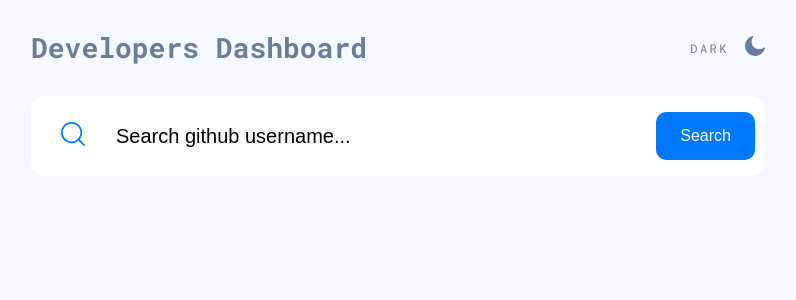
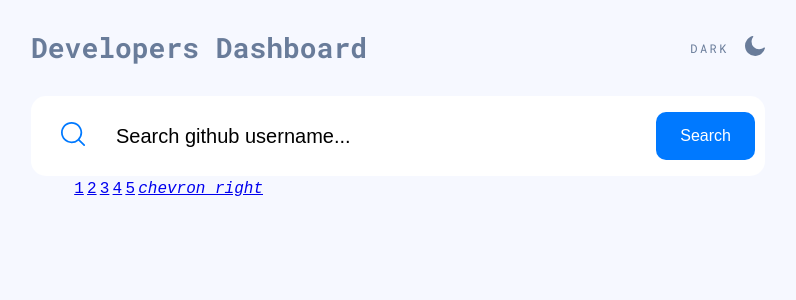
Before and after one commit to ligmanstark/dev-dashboard, a Next.js app: page / in a window 1280 px wide. Shown: the top 300 px of the page, without its empty margins (242-1038 px from the left). Built offline with nearby package versions, Linux system fonts and the light colour scheme; no server answers.

Commit message:
feat:pagination-logic

```diff
--- a/src/Layout/Header/style.tsx
+++ b/src/Layout/Header/style.tsx
@@ -4,7 +4,6 @@
 import Link from 'next/link';
 
 export const Wrapper = styled.header`
-
   background: transparent;
   height: 6rem;
   display: flex;
--- a/src/app/page.tsx
+++ b/src/app/page.tsx
@@ -5,17 +5,23 @@
 import { Footer } from '../Layout/Footer/Footer';
 import { Container } from '../styled/components';
 import { Search } from '../components/Search/Search';
+import { Pagination } from '../components/Pagination/Pagination';
 import {
   useLazyGetUserQuery,
   useLazyGetUsersQuery,
   useGetUsersQuery
 } from '../store/service/userGithubService';
-import { useDispatch } from 'react-redux';
+import { useDispatch, useSelector } from 'react-redux';
 import { setUsers } from '../store/slices/usersSlice';
 import { setUser } from '../store/slices/userSlice';
+import { setPage, setSort } from '../store/slices/pagesSlice';
+import { RootState } from '../store/store';
 const Home = () => {
   const dispatch = useDispatch();
-  const { data = [] } = useGetUsersQuery(2);
+  const prevPage = useSelector((state: RootState) => state.pagesReducer.page);
+  const prevSort = useSelector((state: RootState) => state.pagesReducer.sort);
+
+  const { data = [] } = useGetUsersQuery({ page: 1, sort: 'desc' });
   const [fetchUsers] = useLazyGetUsersQuery();
 
   const [fetchUser] = useLazyGetUserQuery();
@@ -26,22 +32,40 @@
       .then((response) => dispatch(setUser(response)));
   };
 
+  const handlePagination = (page: number, sort: string) => {
+    fetchUsers({ page: page, sort: sort })
+      .unwrap()
+      .then((response) => {
+        if (page !== prevPage) {
+          dispatch(setPage(page));
+        }
+        if (sort !== prevSort && sort !== '') {
+          dispatch(setSort(sort));
+        }
+        dispatch(setUsers(response));
+      });
+  };
+
   useEffect(() => {
     dispatch(setUsers(data));
     console.log(data);
   });
 
   return (
+    <>
       <main>
+        {/* materialize-css */}
         <GlobalStyles />
         <>
           <Header />
           <Container>
             <Search onSubmit={handleFetchUser} />
+            <Pagination/>
           </Container>
           <Footer />
         </>
       </main>
+    </>
   );
 };
 
--- /dev/null
+++ b/src/components/Pagination/Pagination.tsx
@@ -0,0 +1,32 @@
+import * as S from './style';
+export const Pagination = () => {
+  return (
+    <S.Ul>
+      <S.Li>
+        <a href="#!">
+          <i></i>
+        </a>
+      </S.Li>
+      <S.Li>
+        <a href="#!">1</a>
+      </S.Li>
+      <S.Li>
+        <a href="#!">2</a>
+      </S.Li>
+      <S.Li>
+        <a href="#!">3</a>
+      </S.Li>
+      <S.Li>
+        <a href="#!">4</a>
+      </S.Li>
+      <S.Li>
+        <a href="#!">5</a>
+      </S.Li>
+      <S.Li>
+        <a href="#!">
+          <i>chevron_right</i>
+        </a>
+      </S.Li>
+    </S.Ul>
+  );
+};
--- /dev/null
+++ b/src/components/Pagination/style.ts
@@ -0,0 +1,16 @@
+import styled from '@emotion/styled';
+
+export const Ul = styled.ul`
+  display: flex;
+  gap: 0.2rem;
+`;
+
+export const Li = styled.li`
+  list-style-type: none;
+  &:hover {
+    color: red;
+  }
+`;
+export const A = styled.a`
+  text-decoration: none;
+`;
--- a/src/store/service/userGithubService.ts
+++ b/src/store/service/userGithubService.ts
@@ -8,9 +8,9 @@
     baseUrl: BASE_URL
   }),
   endpoints: (builder) => ({
-    getUsers: builder.query<GithubUsers[], number>({
-      query: (page) => ({
-        url: `search/users?q=Q&page=${page}`,
+    getUsers: builder.query<GithubUsers[], { page: number; sort: string }>({
+      query: ({ page, sort }) => ({
+        url: `search/users?q=Q&page=${page}&sort=repositories&order=${sort}`,
         method: 'GET',
         headers: {
           'content-type': 'application/json'
--- /dev/null
+++ b/src/store/slices/pagesSlice.ts
@@ -0,0 +1,26 @@
+import { createSlice } from '@reduxjs/toolkit';
+interface State {
+  page: number;
+  sort: string;
+}
+const initialState: State = {
+  page: 1,
+  sort: 'desc'
+};
+
+export const pagesSlice = createSlice({
+  name: 'pagesSlice',
+  initialState,
+  reducers: {
+    setPage(state, action) {
+      state.page = action.payload;
+    },
+    setSort(state, action) {
+      state.sort = action.payload;
+    }
+  }
+});
+
+export const { setPage, setSort } = pagesSlice.actions;
+
+export default pagesSlice.reducer;
--- a/src/store/store.ts
+++ b/src/store/store.ts
@@ -7,6 +7,7 @@
 import userReducer from './slices/userSlice';
 import modalReducer from './slices/modalSlice';
 import reposReducer from './slices/reposSlice';
+import pagesReducer from './slices/pagesSlice';
 
 export const store = configureStore({
   reducer: {
@@ -15,7 +16,8 @@
     usersReducer: usersReducer,
     userReducer: userReducer,
     modalReducer: modalReducer,
-    reposReducer: reposReducer
+    reposReducer: reposReducer,
+    pagesReducer: pagesReducer
   },
   middleware: (getDefaultMiddleware) =>
     getDefaultMiddleware().concat(
--- a/src/styled/GlobalStyles.tsx
+++ b/src/styled/GlobalStyles.tsx
@@ -48,7 +48,6 @@
         }
       }
 
-
       body {
         font-family: 'Space Mono', monospace;
         font-weight: 400;
--- a/src/utils/consts.ts
+++ b/src/utils/consts.ts
@@ -1 +1 @@
-export const BASE_URL = "https://api.github.com";
+export const BASE_URL = 'https://api.github.com';
```
Lines whose indentation alone changed are shown as unchanged.
